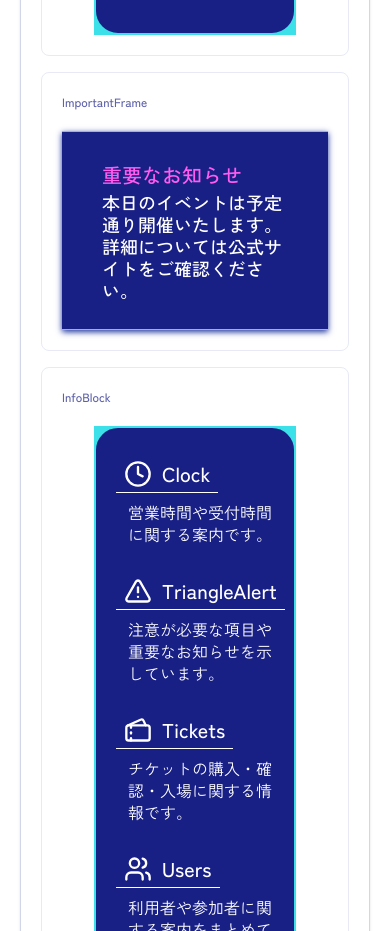
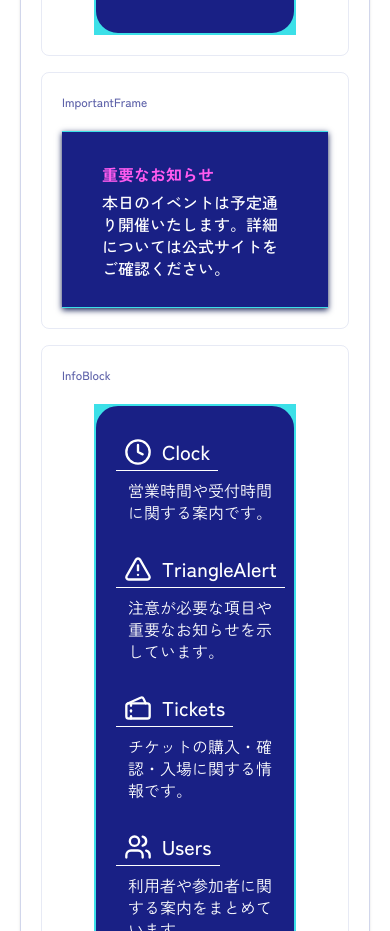
Before and after one commit to NUTFes/45th-homepage, a Next.js app: page /dev/common in a window 390 px wide. Shown: the part 1480-2411 px from the top of the page. Built offline with nearby package versions, Linux system fonts and the light colour scheme; no server answers.

Commit message:
fix: #114 重要なお知らせ欄のデザインを修正

```diff
--- a/src/components/ui/ImportantFrame.tsx
+++ b/src/components/ui/ImportantFrame.tsx
@@ -7,12 +7,12 @@ type ImportantFrameProps = {
 
 export default function ImportantFrame({ title, children }: ImportantFrameProps) {
   return (
-    <div className="w-full border-y-[1.4px] border-main bg-base-dark py-l shadow-[0px_2px_6px_0px_var(--color-base)] md:px-pl md:py-3l">
+    <div className="w-full border-y-[1.4px] border-main bg-base-dark py-l shadow-[0px_2px_6px_0px_#111D53] md:px-pl md:py-3l">
       <div className="mx-auto flex w-full max-w-260 flex-col gap-0.5 px-3l md:px-0">
-        <h3 className="font-sans text-title-small leading-7.25 text-accent md:text-Ptitle-small md:leading-8">
+        <h3 className="font-sans text-button leading-7.25 text-accent md:text-Ptitle-small md:leading-8">
           {title}
         </h3>
-        <div className="font-sans text-text-large text-white md:text-Ptext-large">{children}</div>
+        <div className="font-sans text-textb text-white md:text-Ptext-large">{children}</div>
       </div>
     </div>
   );
```
